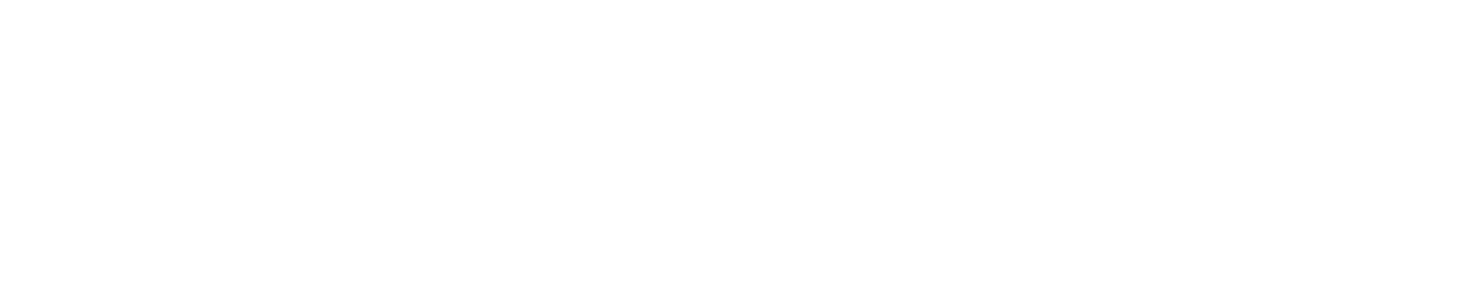
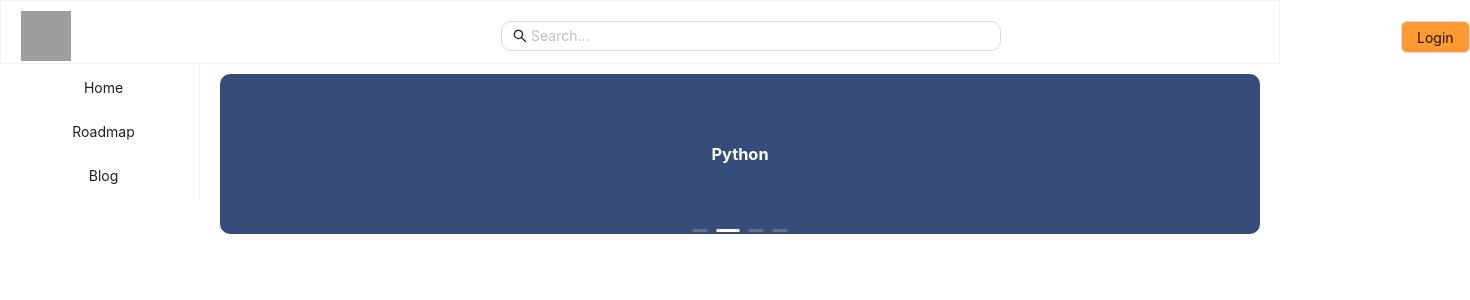
Before and after one commit to taiduong1411/server-khoa-hoc, a React (Create React App) app in the folder fe/: page /home in a window 1280 px wide. Before the commit this address had no page. Shown: the top 300 px of the page, 1470 px wide, since content can reach past the window. Built offline with nearby package versions, Linux system fonts and the light colour scheme; grey boxes are pictures that could not be loaded.

Commit message:
init Home page

```diff
--- a/fe/src/App.css
+++ b/fe/src/App.css
@@ -52,3 +52,36 @@
 .register{
   margin: 10% auto;
 }
+
+.logo-admin {
+  width: 100%;
+  height: 50px;
+  margin-top: 20px;
+}
+
+.content-layout-admin {
+  margin-left: 25px;
+}
+
+.content-admin {
+  margin: 24px 16px 0 0;
+  overflow: initial,
+}
+
+.sider-admin {
+  overflow: auto;
+  height: 100vh;
+  position: fixed;
+  left: 0;
+  top: 0;
+  bottom: 0;
+}
+
+.btn-add-new {
+  margin: 20px 0 10px 0;
+}
+
+.input-search {
+  width: 500px;
+  margin-left: 50px;
+}
--- a/fe/src/App.js
+++ b/fe/src/App.js
@@ -3,6 +3,7 @@
 import Login from './components/account/Login';
 import Register from './components/account/Register';
 import Admin from './components/admin/Admin';
+import Home from './components/Home';
 import './App.css';
 
 function App() {
@@ -12,6 +13,7 @@
         <Route exact path="/" element={<Login />} />
         <Route path='/account/login' element={<Login />} />
         <Route path='/account/register' element={<Register/>} />
+        <Route path='/home' element={<Home />} />
         <Route path='/admin' element={<Admin />} />
       </Routes>
     </div>
--- /dev/null
+++ b/fe/src/components/Home.js
@@ -0,0 +1,111 @@
+import React from "react";
+import { Layout, Input, Row, Button, Menu, Carousel, Image } from "antd";
+import { SearchOutlined } from "@ant-design/icons";
+const { Header, Footer, Sider, Content } = Layout;
+
+const headerStyle = {
+  color: "#000",
+  height: 64,
+  backgroundColor: "#fff",
+  border: "1px solid #f0f0f0",
+};
+
+const contentStyle = {
+  textAlign: "center",
+  lineHeight: "120px",
+  color: "#fff",
+  backgroundColor: "#fff",
+};
+
+const siderStyle = {
+  textAlign: "center",
+  lineHeight: "120px",
+  color: "#fff",
+  backgroundColor: "#fff",
+  width: "100px",
+};
+
+const footerStyle = {
+  textAlign: "center",
+  color: "#fff",
+  backgroundColor: "#fff",
+};
+
+const carouselStyle = {
+    height: '160px',
+    color: '#fff',
+    lineHeight: '160px',
+    textAlign: 'center',
+    background: '#364d79',
+    borderRadius: '10px',
+    margin: '10px 20px'
+};
+
+const Home = () => {
+  const items = [
+    { label: "Home", key: "1" },
+    { label: "Roadmap", key: "2" },
+    { label: "Blog", key: "3" },
+  ];
+  return (
+    <Layout>
+      <Header style={headerStyle}>
+        <Row>
+          <img
+            src="https://gw.alipayobjects.com/zos/rmsportal/KDpgvguMpGfqaHPjicRK.svg"
+            alt="logo"
+            style={{
+              width: 50,
+              height: 50,
+              left: 0,
+              margin: "10px 6000px 0 -30px",
+              display: "inline-block",
+            }}
+          />
+          <Input
+            className="input-search"
+            placeholder="Search..."
+            prefix={<SearchOutlined />}
+            style={{
+              width: 500,
+              height: 30,
+              margin: "-40px 0 0 450px",
+              borderRadius: "10px",
+            }}
+          />
+          <Button
+            style={{
+              background: "#ff9933",
+              right: 0,
+              margin: "-40px -1000px 0 400px",
+            }}
+          >
+            Login
+          </Button>
+        </Row>
+      </Header>
+      <Layout>
+        <Sider style={siderStyle}>
+          <Menu theme="light" mode="inline" items={items} />
+        </Sider>
+        <Content style={contentStyle}>
+          <Carousel autoplay>
+            <div>
+              <h3 style={carouselStyle}>HTML/CSS/JavaScript</h3>
+            </div>
+            <div>
+              <h3 style={carouselStyle}>Python</h3>
+            </div>
+            <div>
+              <h3 style={carouselStyle}>PHP</h3>
+            </div>
+            <div>
+              <h3 style={carouselStyle}>Java</h3>
+            </div>
+          </Carousel>
+        </Content>
+      </Layout>
+    </Layout>
+  );
+};
+export default Home;
--- a/fe/src/components/admin/Admin.js
+++ b/fe/src/components/admin/Admin.js
@@ -1,13 +1,12 @@
-import React, {useEffect, useState} from 'react';
-import { useNavigate } from 'react-router-dom';
-import { Layout, Menu} from 'antd';
-import Cookies from 'universal-cookie';
-//import Student from './Student';
-import Management from './Management';
-import Login from '../account/Login';
+import React, { useEffect, useState } from "react";
+import { useNavigate } from "react-router-dom";
+import { Layout, Menu } from "antd";
+import Cookies from "universal-cookie";
+import Management from "./Management";
+import Login from "../account/Login";
+import "../../App.css";
 
-const { Content, Sider} = Layout;
-
+const { Content, Sider } = Layout;
 
 const Admin = () => {
   const nav = useNavigate();
@@ -16,73 +15,56 @@
   const [target, setTarget] = useState(1);
 
   const items = [
-    {label: 'Teachers', key: '1'},
-    {label: 'Students', key: '2'},
+    { label: "Teachers", key: "1" },
+    { label: "Students", key: "2" },
   ];
 
-  useEffect(()=>{
-    const token = cookies.get('token');
+  useEffect(() => {
+    const token = cookies.get("token");
     if (!token) {
-      nav('/');
+      nav("/");
       setIsLoggedIn(false);
-    }
-    else{
+    } else {
       setIsLoggedIn(true);
     }
-  },[]);
+  }, []);
 
-  const [selectedMenu, setSelectedMenu] = useState('1');
+  const [selectedMenu, setSelectedMenu] = useState("1");
   const handleMenuClick = (e) => {
     setSelectedMenu(e.key);
-    setTarget(e.key === '1'?1:2);
+    setTarget(e.key === "1" ? 1 : 2);
   };
 
-  return(
+  return (
     <>
-      {
-      isLoggedIn ? (
+      {isLoggedIn ? (
         <Layout hasSider>
-      <Sider
-        style={{
-          overflow: 'auto',
-          height: '100vh',
-          position: 'fixed',
-          left: 0,
-          top: 0,
-          bottom: 0,
-        }}
-      >
-        <div className="demo-logo-vertical">
-          <img src="https://gw.alipayobjects.com/zos/rmsportal/KDpgvguMpGfqaHPjicRK.svg" alt="logo"
-          style={{
-            width: '100%',
-            height: '50px',
-            marginTop: '20px'
-          }} />
-        </div>
-        <Menu theme="dark" mode="inline"
-        defaultSelectedKeys={[selectedMenu]} items={items}
-        onClick={(e) => handleMenuClick(e)}/>
-      </Sider>
-      <Layout
-        className="site-layout"
-        style={{
-          marginLeft: 200,
-        }}
-      >
-        <Content
-          style={{
-            margin: '24px 16px 0',
-            overflow: 'initial',
-          }}
-        >
-          <Management type={target}/>
-        </Content>
-      </Layout>
-    </Layout>
-      ): <Login/>
-    }
+          <Sider className="sider-admin">
+            <div>
+              <img
+                className="logo-admin"
+                src="https://gw.alipayobjects.com/zos/rmsportal/KDpgvguMpGfqaHPjicRK.svg"
+                alt="logo"
+              />
+            </div>
+            <Menu
+              theme="dark"
+              mode="inline"
+              defaultSelectedKeys={[selectedMenu]}
+              items={items}
+              onClick={(e) => handleMenuClick(e)}
+            />
+          </Sider>
+          <Layout className="content-layout-admin">
+            <Content className="content-admin">
+              <Management type={target} />
+            </Content>
+          </Layout>
+        </Layout>
+      ) : (
+        <Login />
+      )}
     </>
-  )
+  );
 };
 export default Admin;
--- a/fe/src/components/admin/Management.js
+++ b/fe/src/components/admin/Management.js
@@ -27,8 +27,10 @@
                 const data = res.data.data || [];
                 const dt = data[0] || {};
                 const cols = [];
+                const colsHiddens = ["_id", "__v", "password", "verifyAccount", "course"]
+
                 for(const key in dt){
-                    if(key !== '_id' && key !== '__v' && key !== 'password'){
+                    if(!colsHiddens.includes(key)){
                         cols.push({
                             title: key.toLocaleUpperCase(),
                             dataIndex: key,
--- a/fe/src/components/common/Header.js
+++ b/fe/src/components/common/Header.js
@@ -6,14 +6,12 @@
     return (
         <>
             <Button type='primary' icon={<PlusCircleOutlined/>}
-                style={{margin: '20px 0 10px 0'}}>
+                className="btn-add-new">
                 Add New {props.type.toString() === '1' ? 'Teacher': 'Student'}
             </Button>
-            <Input placeholder={props.type.toString() === '1' ? 'Search for teacher' : 'Search for student'}
-                style={{
-                    width: '500px',
-                    marginLeft:'50px'
-                }}
+            <Input
+                className="input-search"
+                placeholder={props.type.toString() === '1' ? 'Search for teacher' : 'Search for student'}
                 prefix={<SearchOutlined/>}
             />
         </>
```
Also changed, not shown: fe/src/components/account/Login.js (+62 -46 lines).
